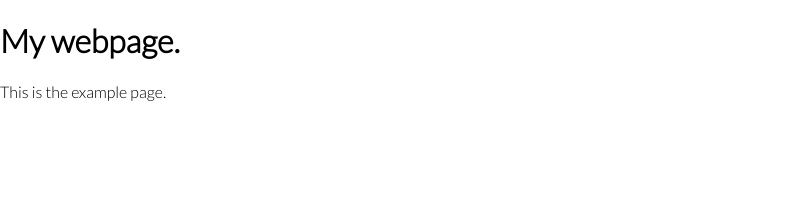
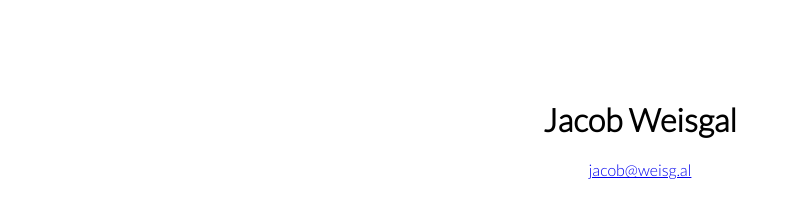
Before and after one commit to skeeballassault/skeeballassault.github.io, a plain HTML site: page index.html in a window 1280 px wide. Shown: the whole page, without its empty margins (0-799 px from the left). Drawn offline with Linux system fonts and the light colour scheme.

Commit message:
Cleaned up to a basic webpage
Added page margins
Centered text
Changed to basic contact info

```diff
--- a/css/custom.css
+++ b/css/custom.css
@@ -1,3 +1,8 @@
 body {
   font-family: 'Lato', sans-serif;
+  margin-top: 100px;
+  margin-bottom: 100px;
+  margin-right: 100px;
+  margin-left: 100px;
+  text-align: center;
 }
--- a/index.html
+++ b/index.html
@@ -33,7 +33,7 @@
     <link rel="stylesheet" type="text/css" href="/css/custom.css">
   </head>
   <body>
-    <h1>My webpage.</h1>
-    <p>This is the example page.</p>
+    <h1>Jacob Weisgal</h1>
+    <a href="mailto:jacob@weisg.al">jacob@weisg.al</a>
   </body>
 </html>
```
